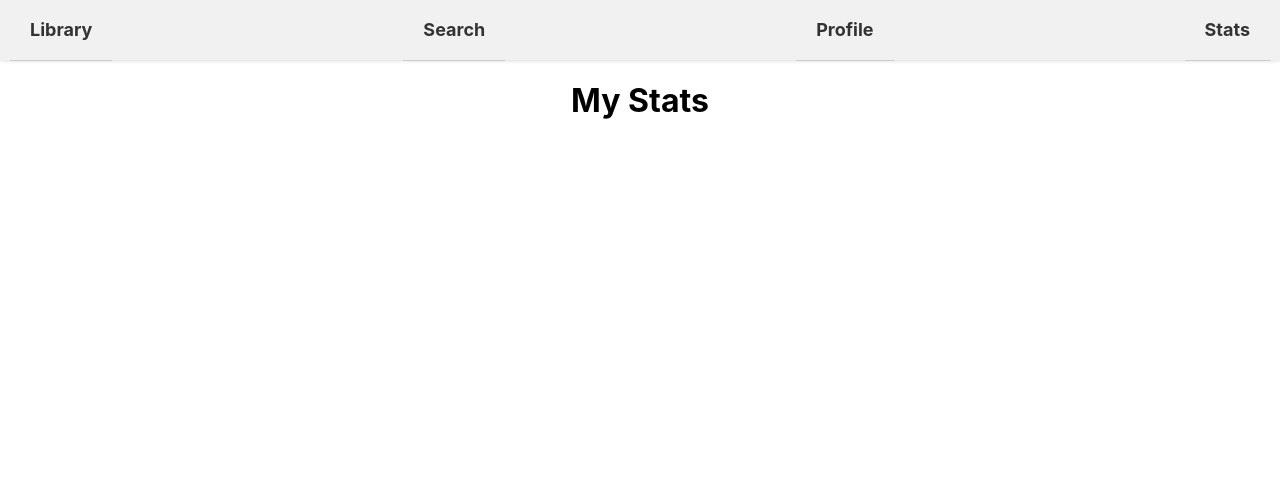
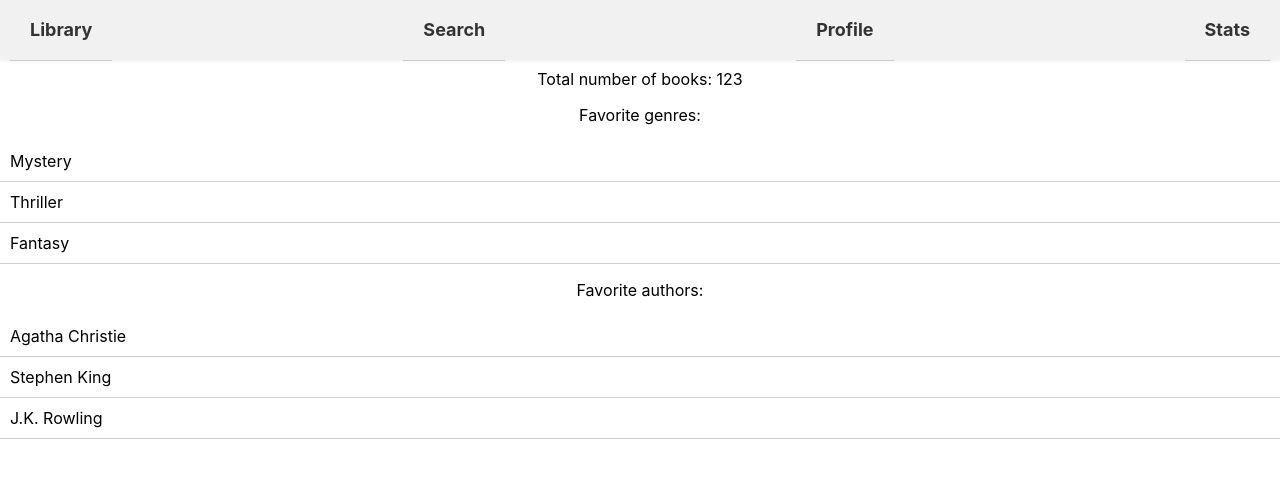
Before and after one commit to jianliu200/csce436project, a React (Create React App) app in the folder 436project/: page /Stat in a window 1280 px wide. Shown: the top 478 px of the page. Built offline with nearby package versions, Linux system fonts and the light colour scheme.

Commit message:
added stats page

```diff
--- a/436project/src/pages/Library.js
+++ b/436project/src/pages/Library.js
@@ -40,7 +40,6 @@
 
   return (
     <div>
-      <Navbar />
       <h1 style={{padding:60,}}>My Library</h1>
       <div>
         <input
--- a/436project/src/pages/Profile.js
+++ b/436project/src/pages/Profile.js
@@ -5,7 +5,6 @@
 const Profile = () => {
   return (
     <div>
-      <Navbar />
       <h1 style={{padding:60,}}>My Profile</h1>
 
       <div style={{ backgroundColor: '#F6F6F6', borderRadius: '12px', padding: '24px', boxShadow: '0px 0px 12px #BDBDBD', }}>
--- a/436project/src/pages/Search.js
+++ b/436project/src/pages/Search.js
@@ -42,7 +42,6 @@
 
   return (
     <div>
-      <Navbar />
       <h1 style={{padding:60,}}>Search</h1>
       <form onSubmit={handleSubmit}>
         <input type="text" placeholder="Enter your question" value={question} onChange={(e) => setQuestion(e.target.value)} />
--- a/436project/src/pages/Stat.js
+++ b/436project/src/pages/Stat.js
@@ -1,14 +1,27 @@
 import React from 'react'
-import { BrowserRouter as Router, Switch, Route } from 'react-router-dom';
-import Navbar from '../NavBar';
 
 function Stat(){
+    const totalBooks = 123;
+    const favoriteGenres = ['Mystery', 'Thriller', 'Fantasy'];
+    const favoriteAuthors = ['Agatha Christie', 'Stephen King', 'J.K. Rowling'];
+
     return (
-        <div>
-          <Navbar />
-          <h1 style={{padding:60,}}>My Stats</h1>
-
-        </div>
-      );
+      <div>
+        <h2>Profile Stats</h2>
+        <p>Total number of books: {totalBooks}</p>
+        <p>Favorite genres:</p>
+        <ul>
+          {favoriteGenres.map(genre => (
+            <li key={genre}>{genre}</li>
+          ))}
+        </ul>
+        <p>Favorite authors:</p>
+        <ul>
+          {favoriteAuthors.map(author => (
+            <li key={author}>{author}</li>
+          ))}
+        </ul>
+      </div>
+    );
 }
 export default Stat
```
